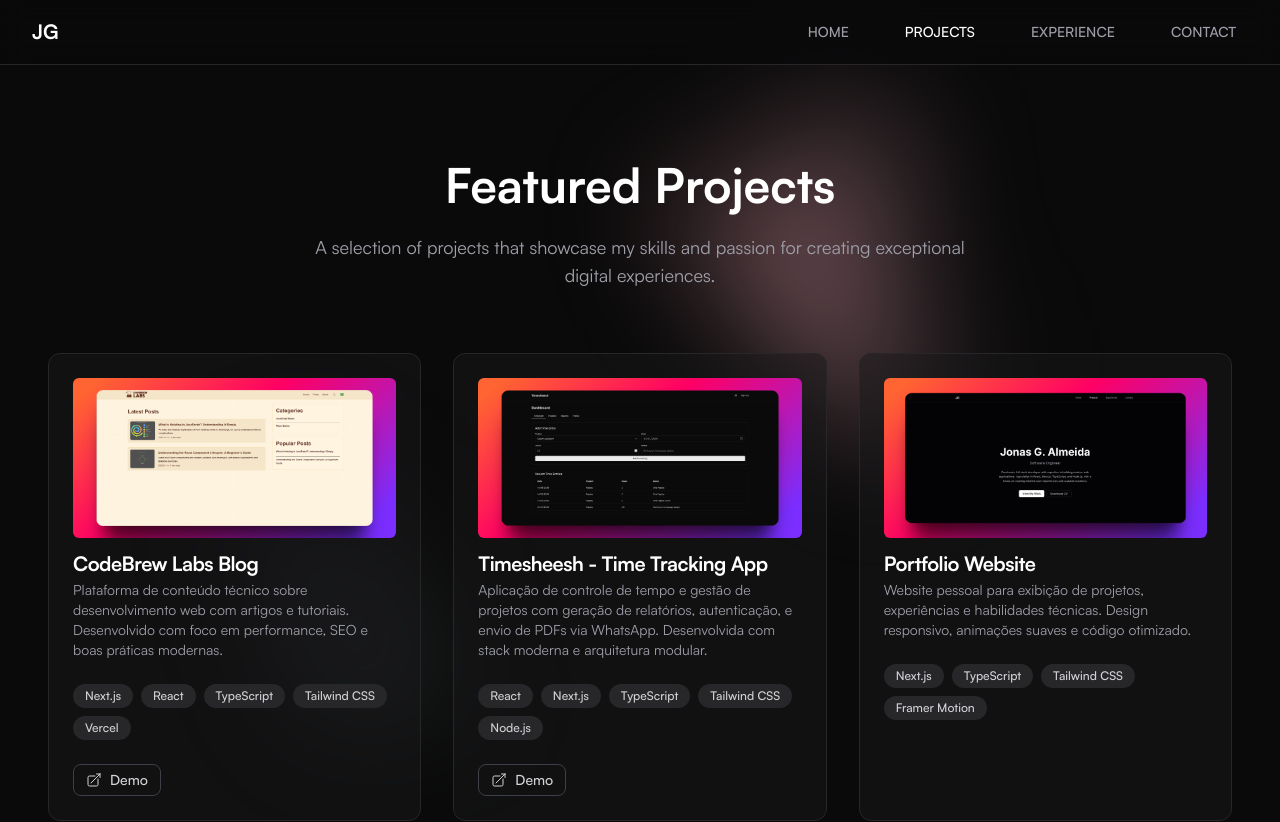
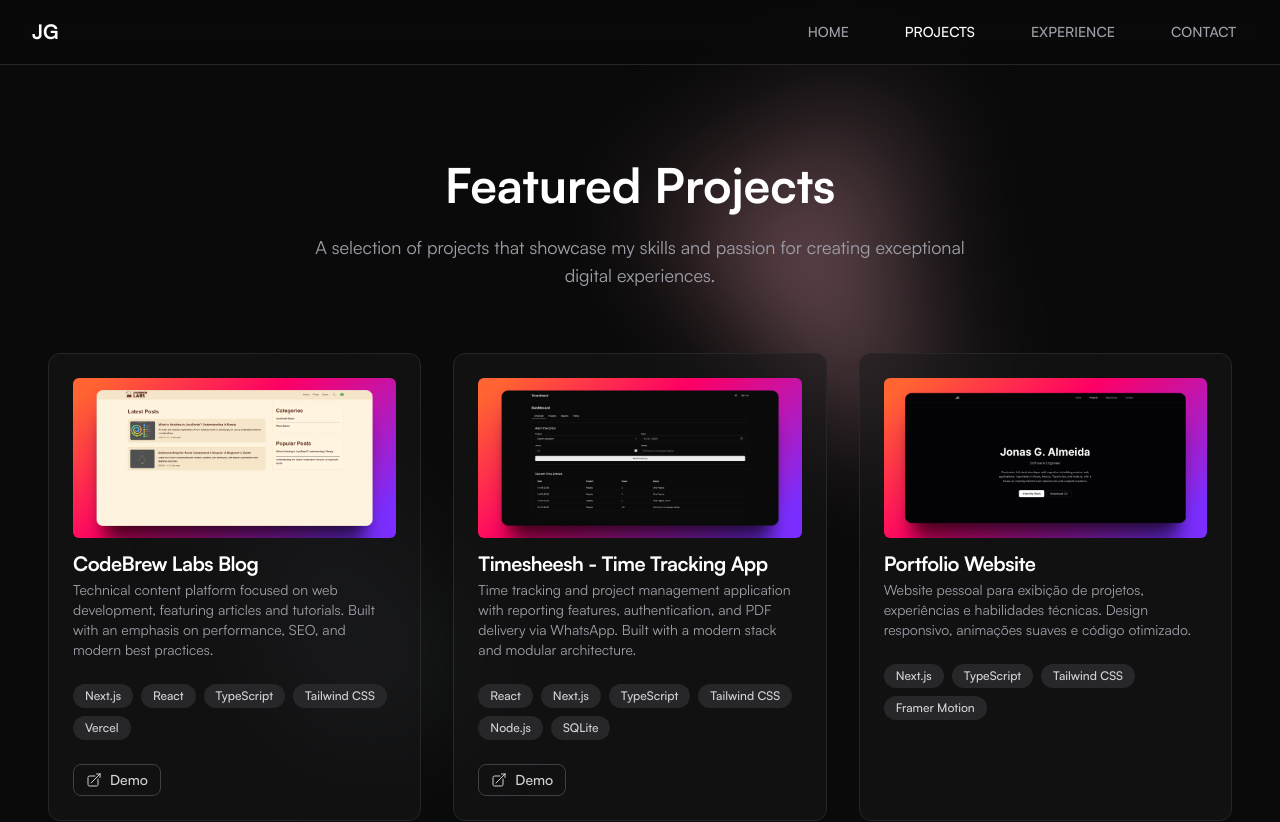
Before and after one commit to jgalmeida93/jgalmeida-portfolio, a Next.js app: page /projects in a window 1280 px wide. Shown: the top 822 px of the page. Built offline with nearby package versions, Linux system fonts and the light colour scheme.

Commit message:
refactor: update portfolio descriptions to English and add SQLite technology

```diff
--- a/src/data/portfolio.ts
+++ b/src/data/portfolio.ts
@@ -10,7 +10,7 @@
       id: "1",
       title: "CodeBrew Labs Blog",
       description:
-        "Plataforma de conteúdo técnico sobre desenvolvimento web com artigos e tutoriais. Desenvolvido com foco em performance, SEO e boas práticas modernas.",
+        "Technical content platform focused on web development, featuring articles and tutorials. Built with an emphasis on performance, SEO, and modern best practices.",
       technologies: [
         "Next.js",
         "React",
@@ -26,13 +26,14 @@
       id: "2",
       title: "Timesheesh - Time Tracking App",
       description:
-        "Aplicação de controle de tempo e gestão de projetos com geração de relatórios, autenticação, e envio de PDFs via WhatsApp. Desenvolvida com stack moderna e arquitetura modular.",
+        "Time tracking and project management application with reporting features, authentication, and PDF delivery via WhatsApp. Built with a modern stack and modular architecture.",
       technologies: [
         "React",
         "Next.js",
         "TypeScript",
         "Tailwind CSS",
         "Node.js",
+        "SQLite",
       ],
       demoUrl: "https://timesheesh-frontend.vercel.app/",
       featured: true,
```
